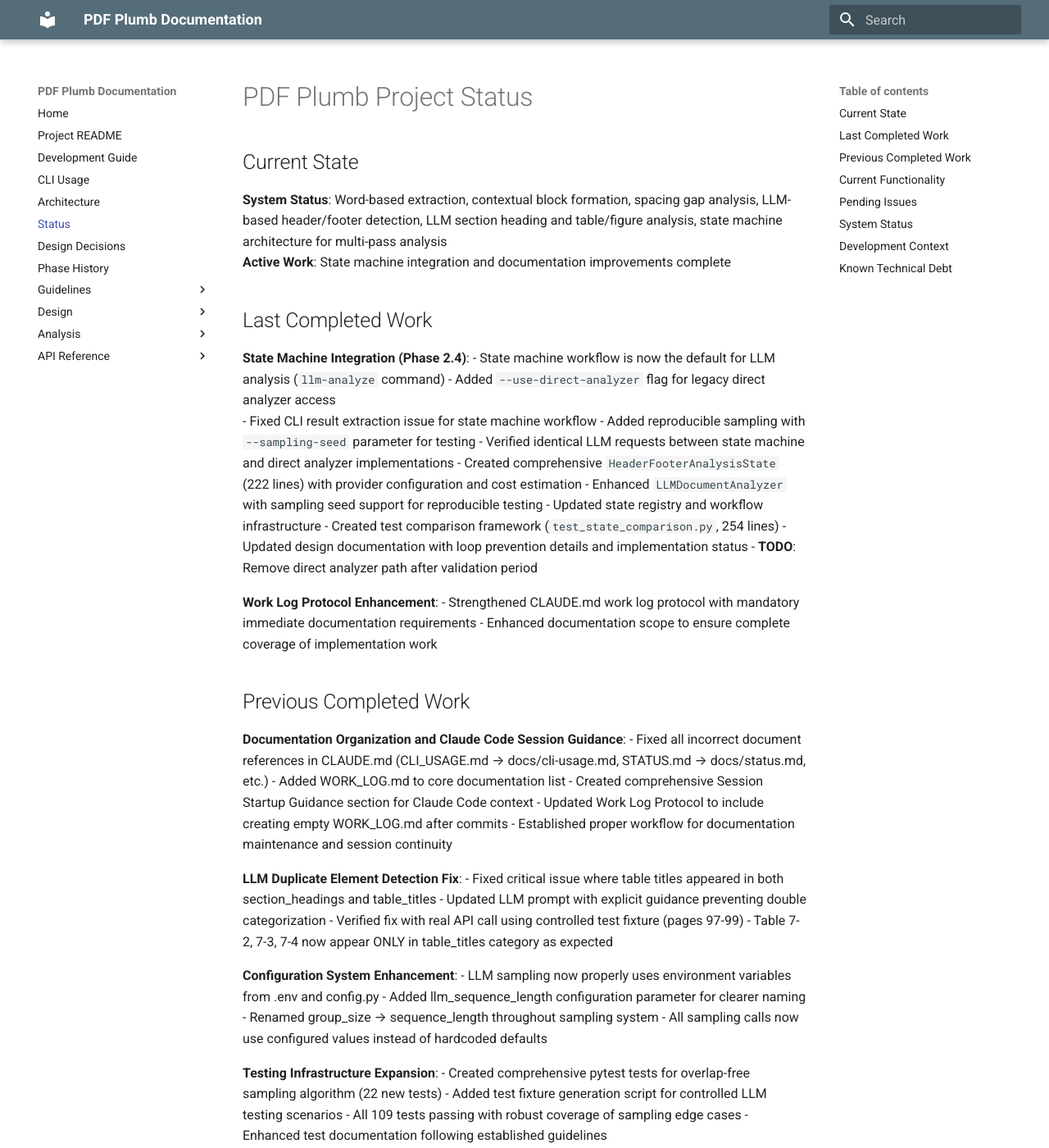
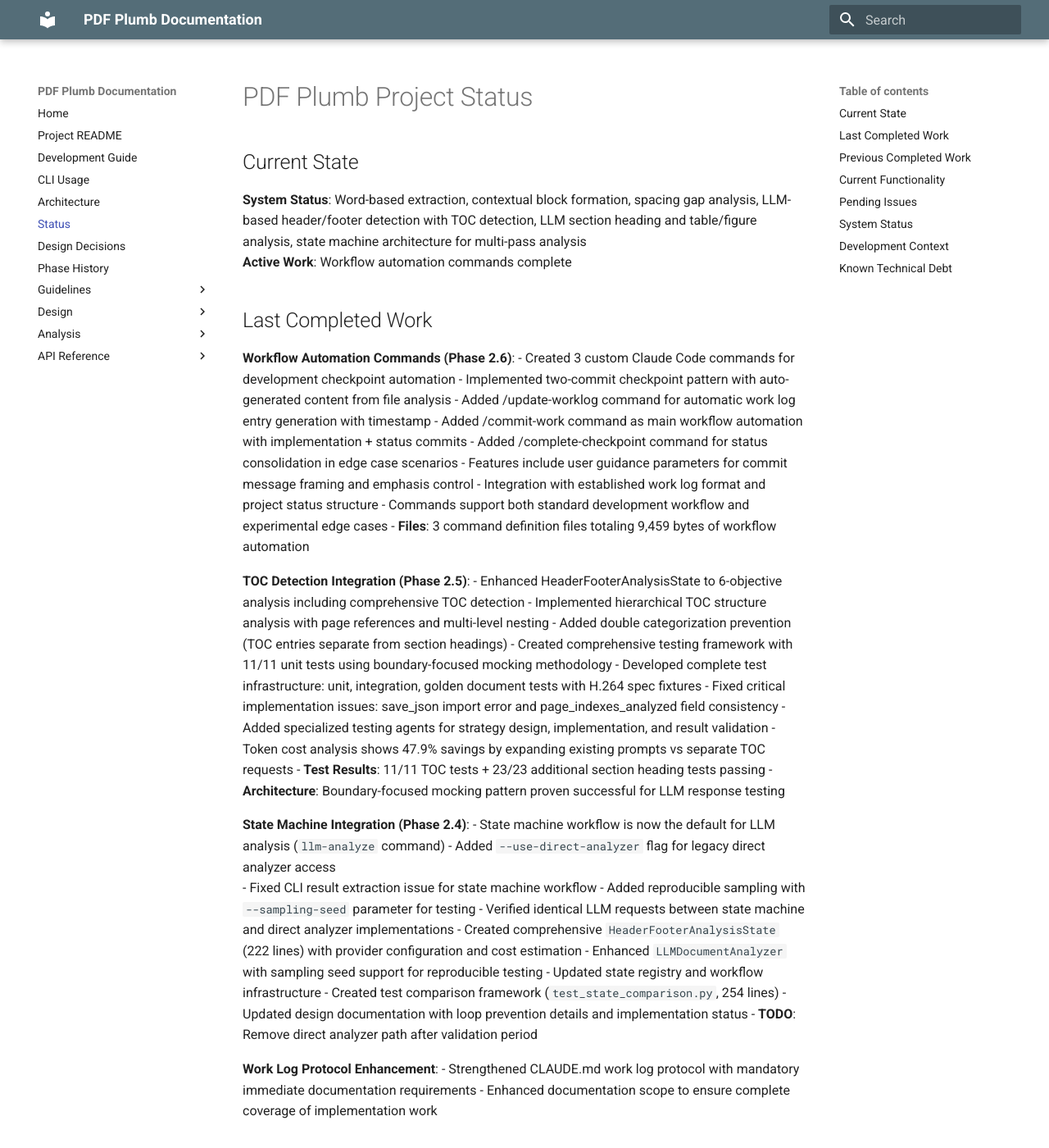
Before and after one commit to marvinmednick/pdf_plumber_util, an MkDocs documentation site: the page built from docs/status.md, in a window 1280 px wide and 1400 px high. Shown: the whole window at 82% size. Built offline with MkDocs 1.6.1 and Material for MkDocs 9.7.7, drawn with Linux system fonts in a browser that asks for light colours; some of the changed text lies outside the part shown.

Commit message:
Update project status and clear work log
Consolidated work log entries from workflow automation command creation.
Added Phase 2.6 Workflow Automation Commands to Last Completed Work section.

Status updated to reflect completed custom Claude Code command implementation:
- /update-worklog: Auto-generated work log entries
- /commit-work: Two-commit checkpoint automation
- /complete-checkpoint: Status consolidation for edge cases

Work log cleared for next development session.

🤖 Generated with [Claude Code](https://claude.ai/code)

Co-Authored-By: Claude <noreply@anthropic.com>

```diff
--- a/docs/status.md
+++ b/docs/status.md
@@ -2,10 +2,33 @@
 
 ## Current State
 
-**System Status**: Word-based extraction, contextual block formation, spacing gap analysis, LLM-based header/footer detection, LLM section heading and table/figure analysis, state machine architecture for multi-pass analysis
-**Active Work**: State machine integration and documentation improvements complete
+**System Status**: Word-based extraction, contextual block formation, spacing gap analysis, LLM-based header/footer detection with TOC detection, LLM section heading and table/figure analysis, state machine architecture for multi-pass analysis
+**Active Work**: Workflow automation commands complete
 
 ## Last Completed Work
+
+**Workflow Automation Commands (Phase 2.6)**:
+- Created 3 custom Claude Code commands for development checkpoint automation
+- Implemented two-commit checkpoint pattern with auto-generated content from file analysis
+- Added /update-worklog command for automatic work log entry generation with timestamp
+- Added /commit-work command as main workflow automation with implementation + status commits
+- Added /complete-checkpoint command for status consolidation in edge case scenarios
+- Features include user guidance parameters for commit message framing and emphasis control
+- Integration with established work log format and project status structure
+- Commands support both standard development workflow and experimental edge cases
+- **Files**: 3 command definition files totaling 9,459 bytes of workflow automation
+
+**TOC Detection Integration (Phase 2.5)**:
+- Enhanced HeaderFooterAnalysisState to 6-objective analysis including comprehensive TOC detection
+- Implemented hierarchical TOC structure analysis with page references and multi-level nesting
+- Added double categorization prevention (TOC entries separate from section headings)
+- Created comprehensive testing framework with 11/11 unit tests using boundary-focused mocking methodology
+- Developed complete test infrastructure: unit, integration, golden document tests with H.264 spec fixtures
+- Fixed critical implementation issues: save_json import error and page_indexes_analyzed field consistency
+- Added specialized testing agents for strategy design, implementation, and result validation
+- Token cost analysis shows 47.9% savings by expanding existing prompts vs separate TOC requests
+- **Test Results**: 11/11 TOC tests + 23/23 additional section heading tests passing
+- **Architecture**: Boundary-focused mocking pattern proven successful for LLM response testing
 
 **State Machine Integration (Phase 2.4)**:
 - State machine workflow is now the default for LLM analysis (`llm-analyze` command)
@@ -73,8 +96,10 @@
 **LLM Analysis** (Azure OpenAI GPT-4.1):
 - Strategic page sampling (3 groups + 4 individual pages) for cost efficiency
 - Header/footer content-aware detection with confidence scoring
+- Table of Contents (TOC) detection with hierarchical structure analysis
 - Section heading identification with numbering pattern analysis
 - Table and figure title detection separated from section headings
+- Double categorization prevention for overlapping content types
 - Token counting and cost estimation
 
 **Architecture**:
```
Also changed, not shown: other parts of docs/status.md (+0 -3 lines), WORK_LOG.md (+1 -14 lines).
